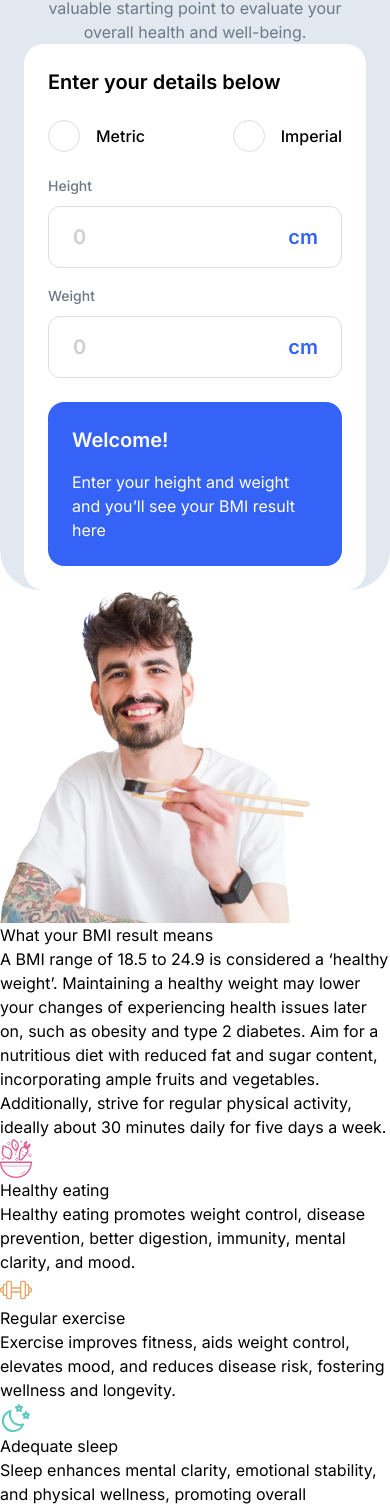
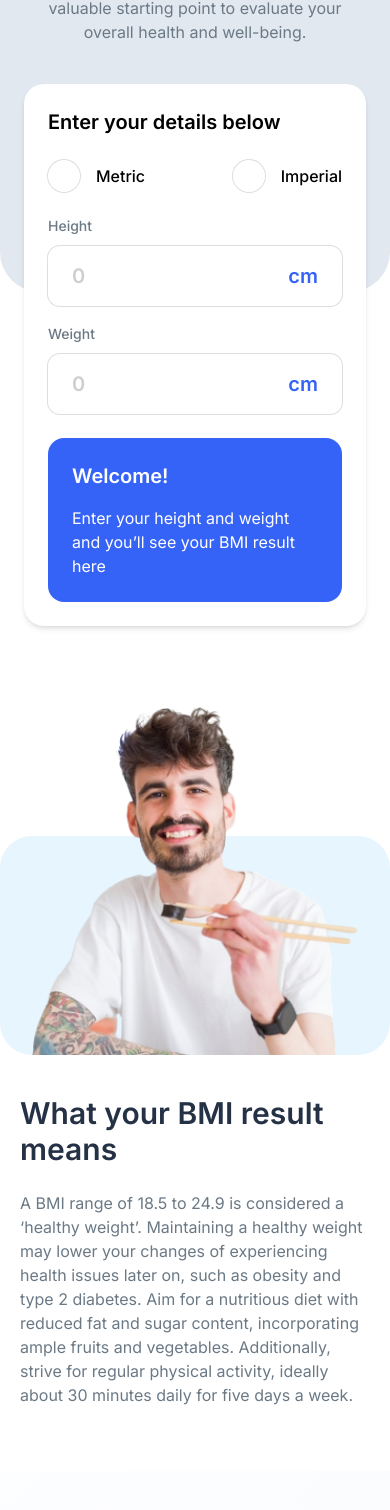
Before and after one commit to lucasweidas/bmi-calculator, a Next.js app: page / in a window 390 px wide. Shown: the part 400-1910 px from the top of the page. Built offline with nearby package versions, Linux system fonts and the light colour scheme.

Commit message:
mobile version almost finished

```diff
--- a/app/page.tsx
+++ b/app/page.tsx
@@ -1,10 +1,11 @@
 import Image from 'next/image';
-// TODO: continue styling the custom radio (remove the border if checked)
+
 export default function Home() {
   return (
     <main>
-      <section className="rounded-b-5xl bg-slate-200 px-6">
-        <div className="flex flex-col items-center gap-6 pt-8">
+      <section className="rounded-b-5xl bg-slate-200 px-6 pb-52">
+        <div className="relative flex flex-col items-center">
+          <div className="flex flex-col items-center gap-6 pb-10 pt-8">
             <Image src="/images/logo.svg" alt="" width={60} height={60} className="h-10 w-10" aria-hidden="true" />
             <h1 className="text-center text-5xl font-semibold leading-tight text-blue-800">Body Mass Index Calculator</h1>
             <p className="text-center text-gray-500">
@@ -12,13 +13,12 @@ export default function Home() {
               healthy weight, it offers a valuable starting point to evaluate your overall health and well-being.
             </p>
           </div>
-
-        <div className="flex flex-col gap-6 rounded-2.5xl bg-white p-6">
+          <div className="absolute top-full flex flex-col gap-6 rounded-2.5xl bg-white p-6 shadow-md">
             <h2 className="text-xl font-semibold">Enter your details below</h2>
-          <div className="flex justify-between">
+            <div className="flex flex-wrap justify-between gap-4">
               <div className="flex items-center gap-4">
                 <input
-                className="relative flex h-8 w-8 cursor-pointer appearance-none items-center justify-center rounded-full border border-gray-200 before:h-3.5 before:w-3.5 before:rounded-full before:bg-blue-500 before:opacity-0 checked:border-indigo-50 checked:bg-indigo-50 checked:before:opacity-100"
+                  className="relative flex h-8 w-8 cursor-pointer appearance-none items-center justify-center rounded-full outline-none ring-1 ring-gray-200 before:h-3.5 before:w-3.5 before:rounded-full before:bg-blue-500 before:opacity-0 checked:bg-indigo-50 checked:ring-indigo-50 checked:before:opacity-100 focus-visible:ring-2 focus-visible:ring-blue-500"
                   type="radio"
                   name="measurement"
                   id="metric"
@@ -30,7 +30,7 @@ export default function Home() {
               </div>
               <div className="flex items-center gap-4">
                 <input
-                className="relative flex h-8 w-8 cursor-pointer appearance-none items-center justify-center rounded-full border border-gray-200 before:h-3.5 before:w-3.5 before:rounded-full before:bg-blue-500 before:opacity-0 checked:border-indigo-50 checked:bg-indigo-50 checked:before:opacity-100"
+                  className="relative flex h-8 w-8 cursor-pointer appearance-none items-center justify-center rounded-full outline-none ring-1 ring-gray-200 before:h-3.5 before:w-3.5 before:rounded-full before:bg-blue-500 before:opacity-0 checked:bg-indigo-50 checked:ring-indigo-50 checked:before:opacity-100 focus-visible:ring-2 focus-visible:ring-blue-500"
                   type="radio"
                   name="measurement"
                   id="imperial"
@@ -47,7 +47,7 @@ export default function Home() {
                 </label>
                 <div className="relative flex items-center">
                   <input
-                  className="w-full rounded-xl border border-gray-200 px-6 py-4 text-xl font-semibold text-blue-900 outline-none placeholder:text-gray-300 focus-visible:ring-2 focus-visible:ring-blue-500"
+                    className="w-full rounded-xl px-6 py-4 text-xl font-semibold text-blue-900 outline-none ring-1 ring-gray-200 placeholder:text-gray-300 focus-visible:ring-2 focus-visible:ring-blue-500"
                     type="text"
                     id="height"
                     placeholder="0"
@@ -61,7 +61,7 @@ export default function Home() {
                 </label>
                 <div className="relative flex items-center">
                   <input
-                  className="w-full rounded-xl border border-gray-200 px-6 py-4 text-xl font-semibold text-blue-900 outline-none placeholder:text-gray-300 focus-visible:ring-2 focus-visible:ring-blue-500"
+                    className="w-full rounded-xl px-6 py-4 text-xl font-semibold text-blue-900 outline-none ring-1 ring-gray-200 placeholder:text-gray-300 focus-visible:ring-2 focus-visible:ring-blue-500"
                     type="text"
                     id="weight"
                     placeholder="0"
@@ -70,7 +70,6 @@ export default function Home() {
                 </div>
               </div>
             </div>
-
             <div className="flex flex-col gap-4 rounded-2xl bg-blue-500 p-6">
               <>
                 <h3 className="text-xl font-semibold text-white">Welcome!</h3>
@@ -87,15 +86,22 @@ export default function Home() {
               </> */}
             </div>
           </div>
+        </div>
       </section>
 
-      <section>
-        <div>
-          <Image src="/images/person-eating.png" alt="A person eating asian food" width={311} height={333} />
+      <section className="mt-[34rem]">
+        <div className="relative flex aspect-video justify-center rounded-4xl bg-sky-50">
+          <Image
+            src="/images/person-eating.png"
+            alt="A person eating asian food"
+            width={311}
+            height={333}
+            className="absolute bottom-0 w-[min(100%-4rem,25rem)]"
+          />
         </div>
-        <div>
-          <h2>What your BMI result means</h2>
-          <p>
+        <div className="px-5 pt-10">
+          <h2 className="mb-6 text-3xl font-semibold text-blue-800">What your BMI result means</h2>
+          <p className="text-gray-500">
             A BMI range of 18.5 to 24.9 is considered a ‘healthy weight’. Maintaining a healthy weight may lower your changes of experiencing health issues
             later on, such as obesity and type 2 diabetes. Aim for a nutritious diet with reduced fat and sugar content, incorporating ample fruits and
             vegetables. Additionally, strive for regular physical activity, ideally about 30 minutes daily for five days a week.
@@ -103,86 +109,90 @@ export default function Home() {
         </div>
       </section>
 
-      <section>
-        <div>
-          <div>
-            <Image src="/images/bowl.svg" alt="" width={32} height={32} aria-hidden="true" />
+      <section className="mt-16 flex flex-col gap-10 bg-linear-gradient-blue-50 px-5 py-12.5">
+        <div className="flex flex-col gap-5">
+          <div className="flex h-16 w-16 items-center justify-center rounded-full bg-pink-100">
+            <Image src="/images/bowl.svg" alt="" width={26} height={32} aria-hidden="true" />
           </div>
           <div>
-            <h3>Healthy eating</h3>
-            <p>Healthy eating promotes weight control, disease prevention, better digestion, immunity, mental clarity, and mood.</p>
+            <h3 className="mb-5 text-2lg font-semibold text-blue-800">Healthy eating</h3>
+            <p className="text-gray-500">Healthy eating promotes weight control, disease prevention, better digestion, immunity, mental clarity, and mood.</p>
           </div>
         </div>
-        <div>
-          <div>
+        <div className="flex flex-col gap-5">
+          <div className="flex h-16 w-16 items-center justify-center rounded-full bg-orange-100">
             <Image src="/images/gym.svg" alt="" width={32} height={32} aria-hidden="true" />
           </div>
           <div>
-            <h3>Regular exercise</h3>
-            <p>Exercise improves fitness, aids weight control, elevates mood, and reduces disease risk, fostering wellness and longevity.</p>
+            <h3 className="mb-5 text-2lg font-semibold text-blue-800">Regular exercise</h3>
+            <p className="text-gray-500">
+              Exercise improves fitness, aids weight control, elevates mood, and reduces disease risk, fostering wellness and longevity.
+            </p>
           </div>
         </div>
-        <div>
-          <div>
+        <div className="flex flex-col gap-5">
+          <div className="flex h-16 w-16 items-center justify-center rounded-full bg-turquoise-100">
             <Image src="/images/night.svg" alt="" width={32} height={32} aria-hidden="true" />
           </div>
           <div>
-            <h3>Adequate sleep</h3>
-            <p>Sleep enhances mental clarity, emotional stability, and physical wellness, promoting overall restoration and rejuvenation.</p>
+            <h3 className="mb-5 text-2lg font-semibold text-blue-800">Adequate sleep</h3>
+            <p className="text-gray-500">
+              Sleep enhances mental clarity, emotional stability, and physical wellness, promoting overall restoration and rejuvenation.
+            </p>
           </div>
         </div>
       </section>
 
-      <section>
-        <div>
-          <h2>Limitations of BMI</h2>
-          <p>
+      <section className="mt-14 px-5">
+        <div className="mb-14">
+          <h2 className="mb-7 text-center text-3xl font-semibold text-blue-800">Limitations of BMI</h2>
+          <p className="text-center text-gray-500">
             Although BMI is often a practical indicator of healthy weight, it is not suited for every person. Specific groups should carefully consider their
             BMI outcomes, and in certain cases, the measurement may not be beneficial to use.
           </p>
         </div>
 
-        <div>
-          <div>
-            <div>
+        <div className="flex flex-col gap-4">
+          <div className="rounded-2.5xl p-5 shadow-md">
+            <div className="mb-4 flex gap-3.5">
               <Image src="/images/gender.svg" alt="" width={32} height={32} aria-hidden="true" />
-              <h3>Gender</h3>
+              <h3 className="text-lg font-semibold text-blue-800">Gender</h3>
             </div>
-            <p>
+            <p className="text-gray-500">
               The development and body fat composition of girls adn boys vary with age. Consequently, a child’s age and gender are considered when evaluating
               their BMI.
             </p>
           </div>
-          <div>
-            <div>
+          <div className="rounded-2.5xl p-5 shadow-md">
+            <div className="mb-4 flex gap-3.5">
               <Image src="/images/cake.svg" alt="" width={32} height={32} aria-hidden="true" />
-              <h3>Age</h3>
+              <h3 className="text-lg font-semibold text-blue-800">Age</h3>
             </div>
-            <p>In aging individuals, increased body fat and muscle loss may cause BMI to underestimate body fat content.</p>
+            <p className="text-gray-500">In aging individuals, increased body fat and muscle loss may cause BMI to underestimate body fat content.</p>
           </div>
-          <div>
-            <div>
+          <div className="rounded-2.5xl p-5 shadow-md">
+            <div className="mb-4 flex gap-3.5">
               <Image src="/images/muscle.svg" alt="" width={32} height={32} aria-hidden="true" />
-              <h3>Muscle</h3>
+              <h3 className="text-lg font-semibold text-blue-800">Muscle</h3>
             </div>
-            <p>BMI may misclassify muscular individuals as overweight or obese, as it doesn’t differentiate muscle from fat.</p>
+            <p className="text-gray-500">BMI may misclassify muscular individuals as overweight or obese, as it doesn’t differentiate muscle from fat.</p>
           </div>
-          <div>
-            <div>
-              <Image src="/images/bady.svg" alt="" width={32} height={32} aria-hidden="true" />
-              <h3>Pregnancy</h3>
+          <div className="rounded-2.5xl p-5 shadow-md">
+            <div className="mb-4 flex gap-3.5">
+              <Image src="/images/baby.svg" alt="" width={32} height={32} aria-hidden="true" />
+              <h3 className="text-lg font-semibold text-blue-800">Pregnancy</h3>
             </div>
-            <p>
+            <p className="text-gray-500">
               Expectant mothers experience weight gain due to their growing baby. Maintaining a healthy pre-pregnancy BMI is advisable to minimise health risks
               for both mother and child.
             </p>
           </div>
-          <div>
-            <div>
+          <div className="rounded-2.5xl p-5 shadow-md">
+            <div className="mb-4 flex gap-3.5">
               <Image src="/images/person.svg" alt="" width={32} height={32} aria-hidden="true" />
-              <h3>Race</h3>
+              <h3 className="text-lg font-semibold text-blue-800">Race</h3>
             </div>
-            <p>
+            <p className="text-gray-500">
               Certain health concerns may affect individuals of some Black and Asian origins at lower BMIs than others. To learn more, it is advised to discuss
               this with your GP or practice nurse.
             </p>
```
Also changed, not shown: tailwind.config.js (+10 -0 lines). Lines whose indentation alone changed are shown as unchanged.
